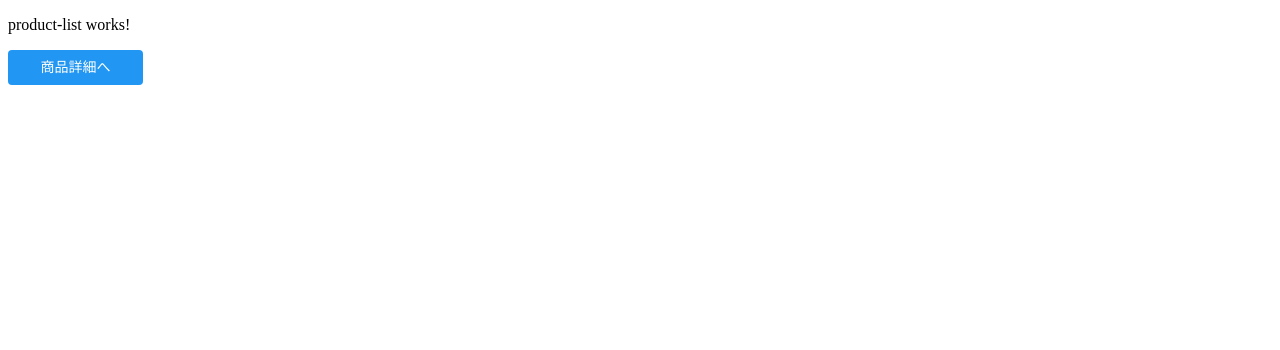
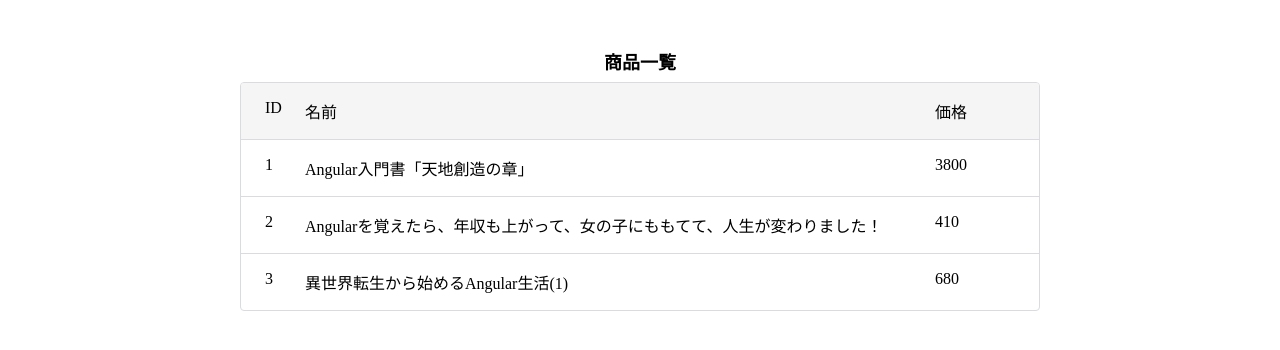
Before and after one commit to poteto-akira/angular-sample, an Angular app: page /products in a window 1280 px wide. Shown: the top 350 px of the page. Built offline with nearby package versions, Linux system fonts and the light colour scheme.

Commit message:
edit files

```diff
--- a/src/app/product/product-detail/product-detail.component.html
+++ b/src/app/product/product-detail/product-detail.component.html
@@ -1,6 +1,24 @@
-<p>
-  product-detail works!
-</p>
+<div class="container">
+  <div class="title">商品詳細</div>
+  <div class="product-detail-container">
+    <div class="param-line">
+      <div class="label">ID</div>
+      <div class="value">{{ product.id }}</div>
+    </div>
+    <div class="param-line">
+      <div class="label">名前</div>
+      <div class="value">{{ product.name }}</div>
+    </div>
+    <div class="param-line">
+      <div class="label">価格</div>
+      <div class="value">{{ product.price }}</div>
+    </div>
+    <div class="param-line">
+      <div class="label">説明</div>
+      <div class="value">{{ product.description }}</div>
+    </div>
+  </div>
+</div>
 <div class="button" routerLink="/products">
   商品一覧へ
 </div>
--- a/src/app/product/product-detail/product-detail.component.scss
+++ b/src/app/product/product-detail/product-detail.component.scss
@@ -0,0 +1,38 @@
+.container {
+  margin: auto;
+  padding: 32px 0;
+  width: 800px;
+  .title {
+    padding: 8px 0;
+    text-align: center;
+    width: 100%;
+    font-weight: 600;
+    font-size: 18px;
+  }
+
+  .product-detail-container {
+    padding-left: 48px;
+    border: 1px solid #D9DBDE;
+    border-radius: 4px;
+    background-color: #FFFFFF;
+
+    .param-line {
+      display: flex;
+      padding: 16px 8px;
+
+      &:nth-child(n+2) {
+        border-top: 1px solid #D9DBDE;
+      }
+
+      .label {
+        width: 100px;
+      }
+    }
+  }
+
+  .footer {
+    display: flex;
+    justify-content: ce;
+    margin-top: 20px;
+  }
+}
--- a/src/app/product/product-detail/product-detail.component.ts
+++ b/src/app/product/product-detail/product-detail.component.ts
@@ -1,4 +1,5 @@
 import { Component, OnInit } from '@angular/core';
+import { Product } from '../../shared/models/product';
 
 @Component({
   selector: 'app-product-detail',
@@ -6,10 +7,12 @@
   styleUrls: ['./product-detail.component.scss']
 })
 export class ProductDetailComponent implements OnInit {
+  product: Product;
 
   constructor() { }
 
   ngOnInit() {
+    this.product = new Product(1, 'Angular入門書「天地創造の書」', 3800, '神は云った。「Angularあれ」。するとAngularが出来た。');
   }
 
 }
--- a/src/app/product/product-list/product-list.component.html
+++ b/src/app/product/product-list/product-list.component.html
@@ -1,6 +1,22 @@
-<p>
-  product-list works!
-</p>
-<div class="button" [routerLink]="['/products', id]">
-  商品詳細へ
+<div class="container">
+  <div class="title">商品一覧</div>
+  <div class="product-list-container">
+    <div class="waiting-for-products" *ngIf="products === null; else productList">
+      商品を取得しています...
+    </div>
+    <ng-template #productList>
+      <div class="product-list-table">
+        <div class="product-line header">
+          <div class="product-id">ID</div>
+          <div class="product-name">名前</div>
+          <div class="product-price">価格</div>
+        </div>
+        <div class="product-line" *ngFor="let product of products">
+          <div class="product-id">{{ product.id }} </div>
+          <div class="product-name">{{ product.name }}</div>
+          <div class="product-price">{{ product.price }}</div>
+        </div>
+      </div>
+    </ng-template>
+  </div>
 </div>
--- a/src/app/product/product-list/product-list.component.scss
+++ b/src/app/product/product-list/product-list.component.scss
@@ -0,0 +1,40 @@
+.container {
+  margin: auto;
+  padding: 32px 0;
+  width: 800px;
+  .title {
+    padding: 8px 0;
+    text-align: center;
+    width: 100%;
+    font-weight: 600;
+    font-size: 18px;
+  }
+
+  .product-list-container {
+    .product-list-table {
+      border: 1px solid #D9DBDE;
+      border-radius: 4px;
+      overflow: hidden;
+
+      .product-line {
+        display: flex;
+        padding: 16px 24px;
+
+        &.header {
+          background-color: #F5F5F5;
+        }
+
+        &:nth-child(n+2) {
+          border-top: 1px solid #D9DBDE;
+        }
+
+        .product-id {
+          width: 40px;
+        }
+        .product-name {
+          width: 630px;
+        }
+      }
+    }
+  }
+}
--- a/src/app/product/product-list/product-list.component.ts
+++ b/src/app/product/product-list/product-list.component.ts
@@ -1,4 +1,5 @@
 import { Component, OnInit } from '@angular/core';
+import { Product } from '../../shared/models/product';
 
 @Component({
   selector: 'app-product-list',
@@ -6,11 +7,19 @@
   styleUrls: ['./product-list.component.scss']
 })
 export class ProductListComponent implements OnInit {
-  id = '100';
+  products: Product[] = null;
 
   constructor() { }
 
   ngOnInit() {
+    setTimeout(() => {
+      this.products = [
+        new Product(1, 'Angular入門書「天地創造の章」', 3800, '神は云った。「Angularあれ」。するとAngularが出来た。'),
+        new Product(2, 'Angularを覚えたら、年収も上がって、女の子にももてて、人生が変わりました！', 410, '年収300万のSEが、Angularと出会う。それは、小さな会社の社畜が始めた、最初の抵抗だった。'),
+        new Product(3, '異世界転生から始めるAngular生活(1)', 680,
+          'スパゲッティの沼でデスマーチ真っ最中の田中。過酷な日々からの現実逃避か彼は、異世界に放り出され、そこでAngularの入門書を拾う。現実逃避でさえ、プログラミングをするしかない彼に待ち受けるのは！？'),
+      ];
+    }, 2000);
   }
 
 }
--- /dev/null
+++ b/src/app/shared/models/product.ts
@@ -0,0 +1,13 @@
+export class Product {
+  id: number;
+  name: string;
+  price: number;
+  description: string;
+
+  constructor(id, name, price, description) {
+    this.id = id;
+    this.name = name;
+    this.price = price;
+    this.description = description;
+  }
+}
```
